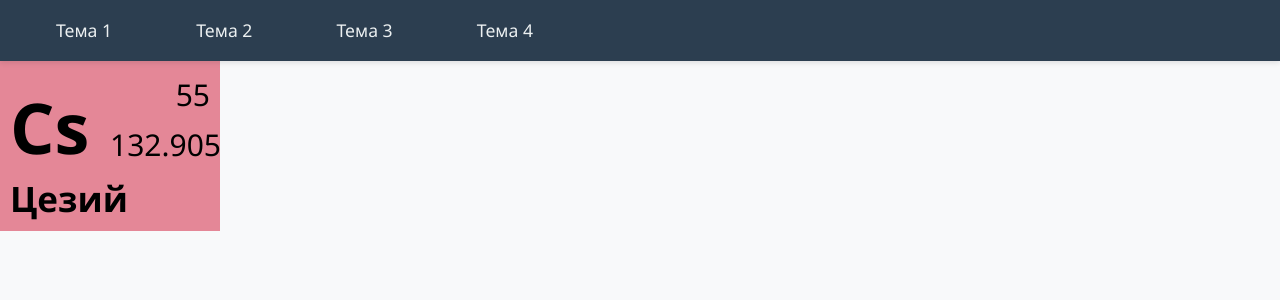
After one commit to IrinaZorina/fact19, a PHP site: page /pages/element/index.php in a window 1280 px wide. The commit adds this page. Shown: the top 300 px of the page. Run offline with PHP 8.4, Linux system fonts and the light colour scheme.

Commit message:
modify css

```diff
--- /dev/null
+++ b/assets/css/element/style.css
@@ -0,0 +1,38 @@
+.container {
+    display: grid;
+    padding: 10px;
+    width: fit-content;
+    margin-right: auto;
+
+    background-color: #e48797;
+    grid-template-columns: repeat(2, 100px);
+    grid-template-rows: repeat(3, 50px);
+    grid-template-areas:
+        "symbol number"
+        "symbol weight"
+        "name name";
+}
+
+.element-symbol {
+    grid-area: symbol;
+    font-size: 70px;
+    font-weight: bold;
+}
+
+.element-name {
+    grid-area: name;
+    font-size: 35px;
+    font-weight: bolder;
+}
+
+.atomic-number {
+    grid-area: number;
+    font-size: 30px;
+    text-align: end;
+}
+
+.atomic-weight {
+    grid-area: weight;
+    font-size: 30px;
+    text-align: end;
+}
--- a/assets/css/style.css
+++ b/assets/css/style.css
@@ -1,3 +1,12 @@
+html.day-theme body,
+html.night-theme body {
+    visibility: hidden; /* Скрываем контент до установки темы */
+}
+
+body {
+    visibility: visible; /* Показываем после применения стилей */
+}
+
 body {
     font-family: 'Segoe UI', Tahoma, Geneva, Verdana, sans-serif;
     margin: 0;
--- /dev/null
+++ b/pages/element/index.php
@@ -0,0 +1,22 @@
+<!DOCTYPE html>
+<html lang="ru">
+<head>
+    <meta charset="UTF-8">
+    <meta name="viewport"
+          content="width=device-width, initial-scale=1.0">
+    <link rel="stylesheet" href="<?php $_SERVER["DOCUMENT_ROOT"] ?>/assets/css/element/style.css">
+    <link rel="stylesheet" href="<?php $_SERVER["DOCUMENT_ROOT"] ?>/assets/css/style.css">
+    <title>Элемент</title>
+</head>
+<body>
+<!-- Верхнее меню -->
+<?php include_once($_SERVER["DOCUMENT_ROOT"] . '/templates/top-menu.php'); ?>
+
+<div class="container">
+    <div class="element-symbol">Cs</div>
+    <div class="element-name">Цезий</div>
+    <div class="atomic-number">55</div>
+    <div class="atomic-weight">132.905</div>
+</div>
+</body>
+</html>
```
Also changed, not shown: other parts of assets/css/style.css (+62 -0 lines).
